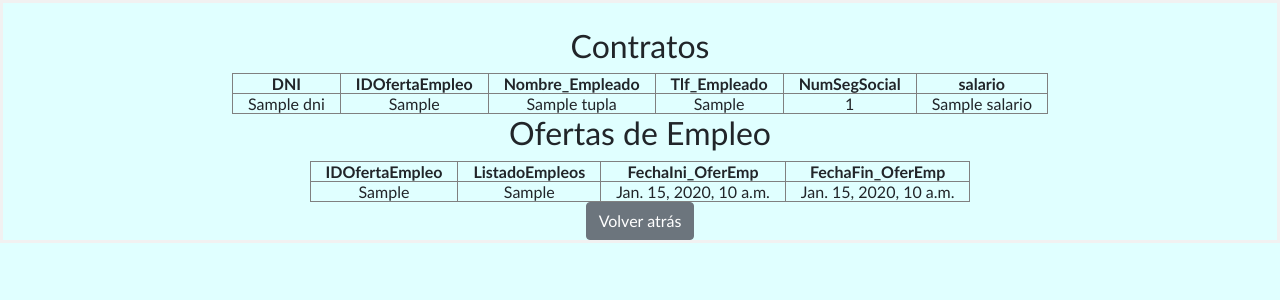
After one commit to josemigon13/DDIS, a Django app: template rrhh/templates/mostrar_informacion.html in a window 1280 px wide. The commit adds this page. Shown: the top 300 px of the page. Run offline with Django 3.2, Linux system fonts and the light colour scheme; the template is opened without the code that fills it: most values are stand-ins (such as "Sample title", 1, 10 or a date in 2020); some libraries are stand-ins or nearby versions.

Commit message:
versión final de RRHH

```diff
--- a/rrhh/templates/menu_rrhh.html
+++ b/rrhh/templates/menu_rrhh.html
@@ -41,6 +41,11 @@
             Dar de baja oferta de empleo
         </button>
     </div>
+    <div>
+        <button class="btn btn-primary" id="mostrar-informacion-btn" name="mostrar-informacion-btn" type="submit">
+            Mostrar información sobre el área de recursos humanos
+        </button>
+    </div>
 
     <center>
     <div>
--- /dev/null
+++ b/rrhh/templates/mostrar_informacion.html
@@ -0,0 +1,80 @@
+{% extends 'main.html' %}
+
+{% block css %}
+<link rel="stylesheet" href="../../../static/style.css">
+{% endblock css %}
+
+{% block title %}
+<title> Menu para mostrar información de recursos humanos </title>
+{% endblock title %}
+
+{% block content %}
+
+<form method="post">
+    {% csrf_token %}
+
+<center>
+
+{% if tablas_vacias %}
+    <br>
+    <div class="alert alert-info">
+        <center>Las tablas de Marketing en la Base de Datos están vacías</div></center>
+    </div>
+{% endif%}
+
+<br>
+<h2>Contratos</h2>
+<table border>
+<tr align=center>
+    <th scope="col"> DNI </th>
+    <th scope="col"> IDOfertaEmpleo </th>
+    <th scope="col"> Nombre_Empleado </th>
+    <th scope="col"> Tlf_Empleado </th>
+    <th scope="col"> NumSegSocial </th>
+    <th scope="col"> salario </th>
+</tr>
+{% for tupla in Contrato %}
+<tr align=center>
+    <td>{{tupla.DNI}}</td><td> {{tupla.IDOfertaEmpleo}}</td>
+    <td>{{tupla.Nombre_Empleado}}</td><td> {{tupla.Tlf_Empleado}}</td>
+    <td>{{tupla.NumSegSocial}}</td><td> {{tupla.salario}}</td>
+</tr>
+{% endfor %}
+</table>
+
+<h2>Ofertas de Empleo</h2>
+<table border>
+<tr align=center>
+    <th scope="col"> IDOfertaEmpleo </th>
+    <th scope="col"> ListadoEmpleos </th>
+    <th scope="col"> FechaIni_OferEmp </th>
+    <th scope="col"> FechaFin_OferEmp </th>
+
+</tr>
+{% for tupla in OfertaEmpleo %}
+<tr align=center>
+    <td> {{tupla.IDOfertaEmpleo}}</td>
+    <td>{{tupla.ListadoEmpleos}}</td><td> {{tupla.FechaIni_OferEmp}}</td>
+    <td>{{tupla.FechaFin_OferEmp}}</td>
+</tr>
+{% endfor %}
+</table>
+
+</center>
+
+<center>
+    <div>
+        <a href="{% url 'rrhh:menu_rrhh' %}" class="btn btn-secondary" id="volver-menu-rrhh-btn">Volver atrás</a>
+    </div>
+</center>
+
+{% if error_message %}
+    <br>
+    <div class="alert alert-danger">
+        <center>{{ error_message }}</div></center>
+    </div>
+{% endif %}
+
+</form>
+
+{% endblock content %}
--- a/rrhh/urls.py
+++ b/rrhh/urls.py
@@ -9,5 +9,6 @@ urlpatterns = [
     path("rrhh/baja_contrato/", views.baja_contrato, name="baja_contrato"),
     path("rrhh/consultar_contrato/", views.consultar_contrato, name="consultar_contrato"),
     path("rrhh/alta_oferta_emp/", views.alta_oferta_emp, name="alta_oferta_emp"),
-    path("rrhh/baja_oferta_emp/", views.baja_oferta_emp, name="baja_oferta_emp")
+    path("rrhh/baja_oferta_emp/", views.baja_oferta_emp, name="baja_oferta_emp"),
+    path("rrhh/mostrar_informacion/", views.mostrar_informacion, name="mostrar_informacion")
 ]
```
Also changed, not shown: rrhh/forms.py (+0 -8 lines), rrhh/views.py (+28 -0 lines).
